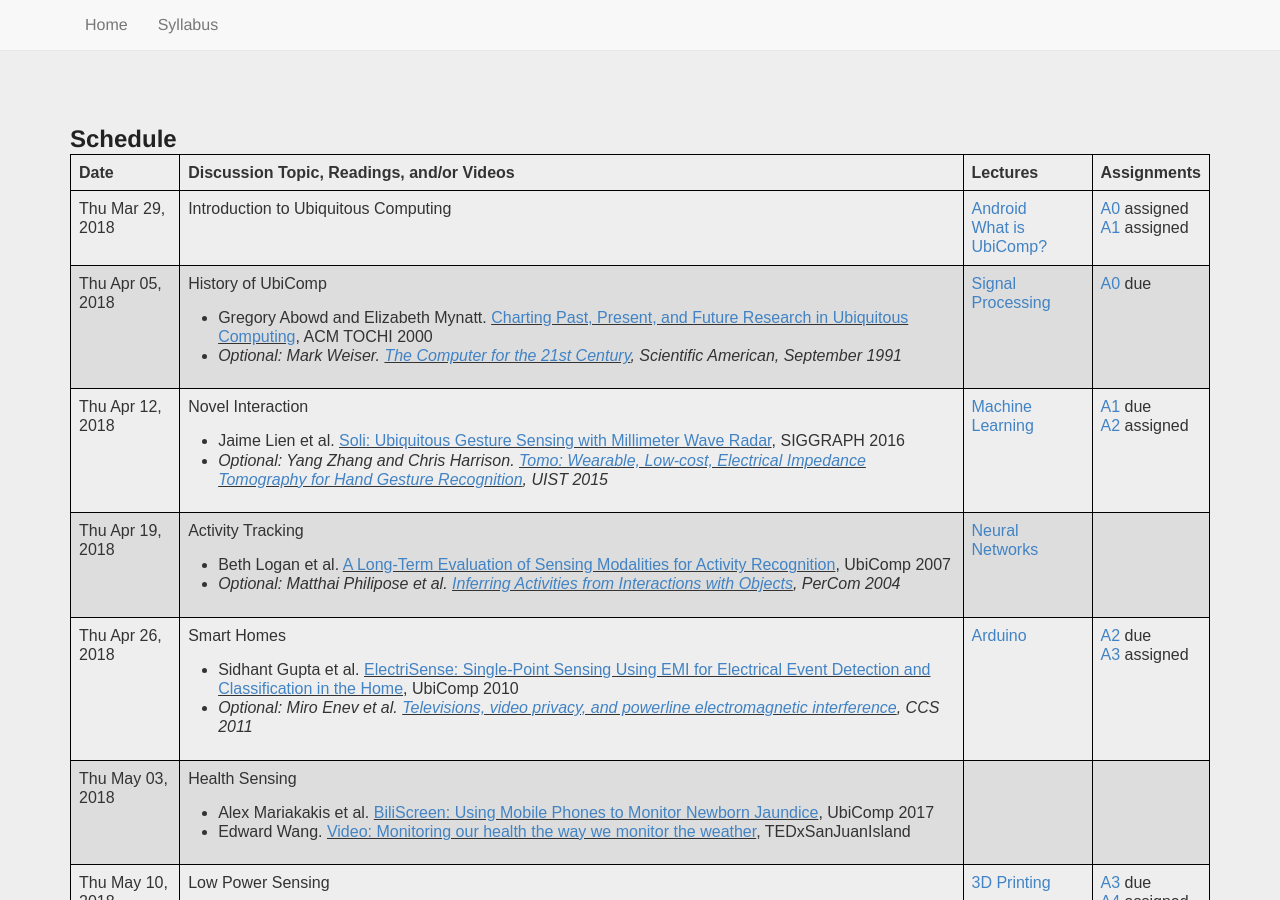
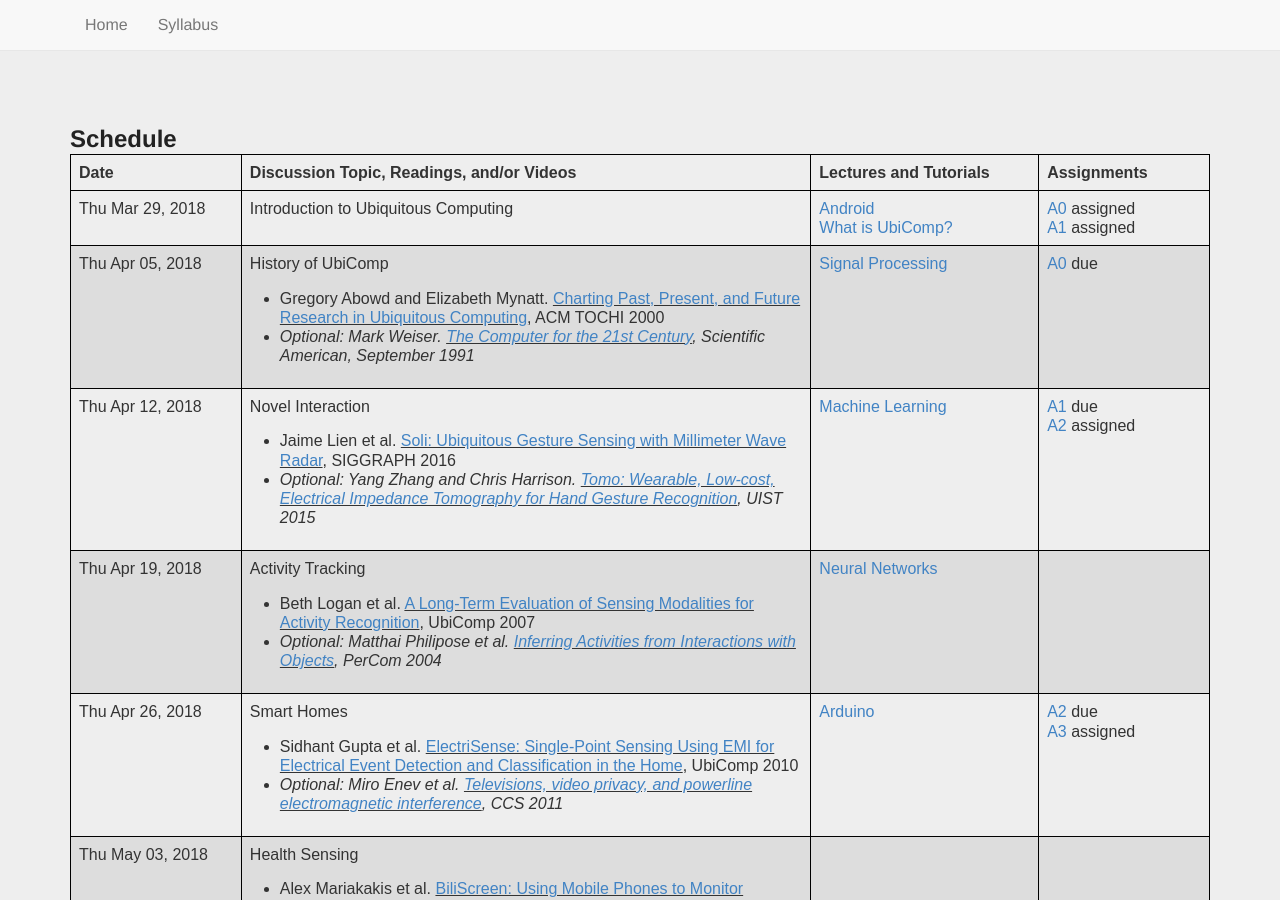
Before and after one commit to mariakakis/mhealth-course, a Jekyll site: the page built from syllabus/index.html, in a window 1280 px wide and 900 px high. Built offline with Jekyll 4.4.1, drawn with Linux system fonts in a browser that asks for light colours; some web fonts are replaced.

Commit message:
changing col widths

```diff
--- a/syllabus/index.html
+++ b/syllabus/index.html
@@ -13,11 +13,17 @@ redirect_from:
 {% assign sorted_readings = site.readings | sort: 'due_class_index' %}
 
 <table style="width: 100%;" border="0">
+	<colgroup>
+       <col span="1" style="width: 15%;">
+       <col span="1" style="width: 50%;">
+       <col span="1" style="width: 20%;">
+       <col span="1" style="width: 15%;">
+    </colgroup>
 	<thead>
 		<tr>
 			<th><b>Date</b></th>
 			<th><b>Discussion Topic, Readings, and/or Videos</b></th>
-			<th><b>Lectures</b></th>
+			<th><b>Lectures and Tutorials</b></th>
 			<th><b>Assignments</b></th>
 		</tr>
 	</thead>
```
